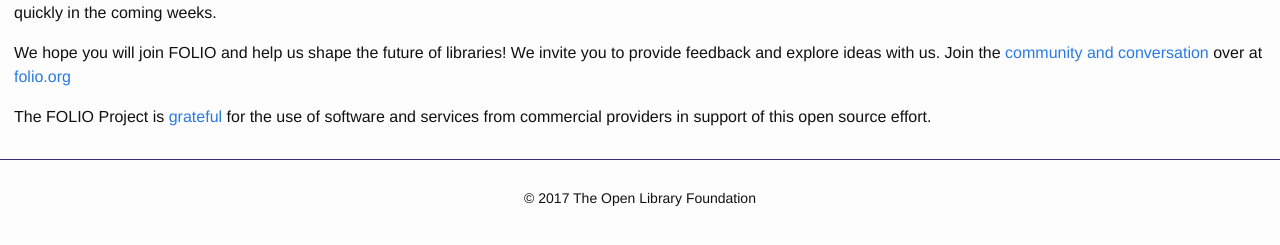
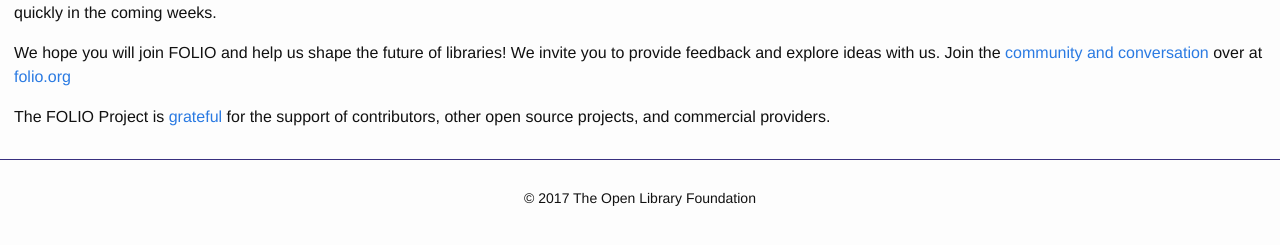
Before and after one commit to folio-org/folio-org.github.io, a Jekyll site: the page built from index.md, in a window 1280 px wide. Shown: the part 443-688 px from the top of the page. Built offline with Jekyll 4.4.1, drawn with Linux system fonts in a browser that asks for light colours; nearby versions of some CDN libraries.

Commit message:
Add words to thank everyone

```diff
--- a/index.md
+++ b/index.md
@@ -27,4 +27,5 @@
 invite you to provide feedback and explore ideas with us.  Join the
 [community and conversation](community) over at [folio.org](https://www.folio.org/)
 
-The FOLIO Project is [grateful](about/thanks) for the use of software and services from commercial providers in support of this open source effort.
+The FOLIO Project is [grateful](about/thanks) for the support of contributors,
+other open source projects, and commercial providers.
```
Also changed, not shown: about/thanks.md (+3 -0 lines).
